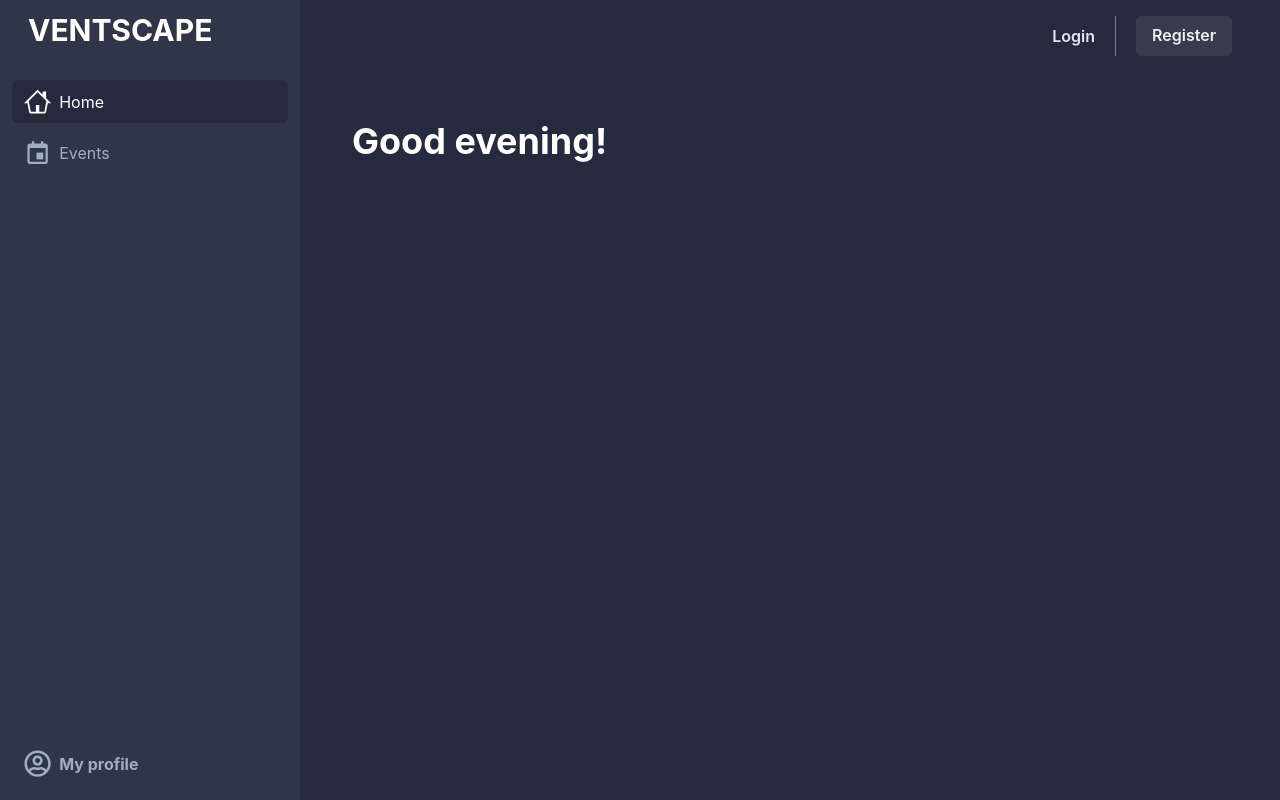
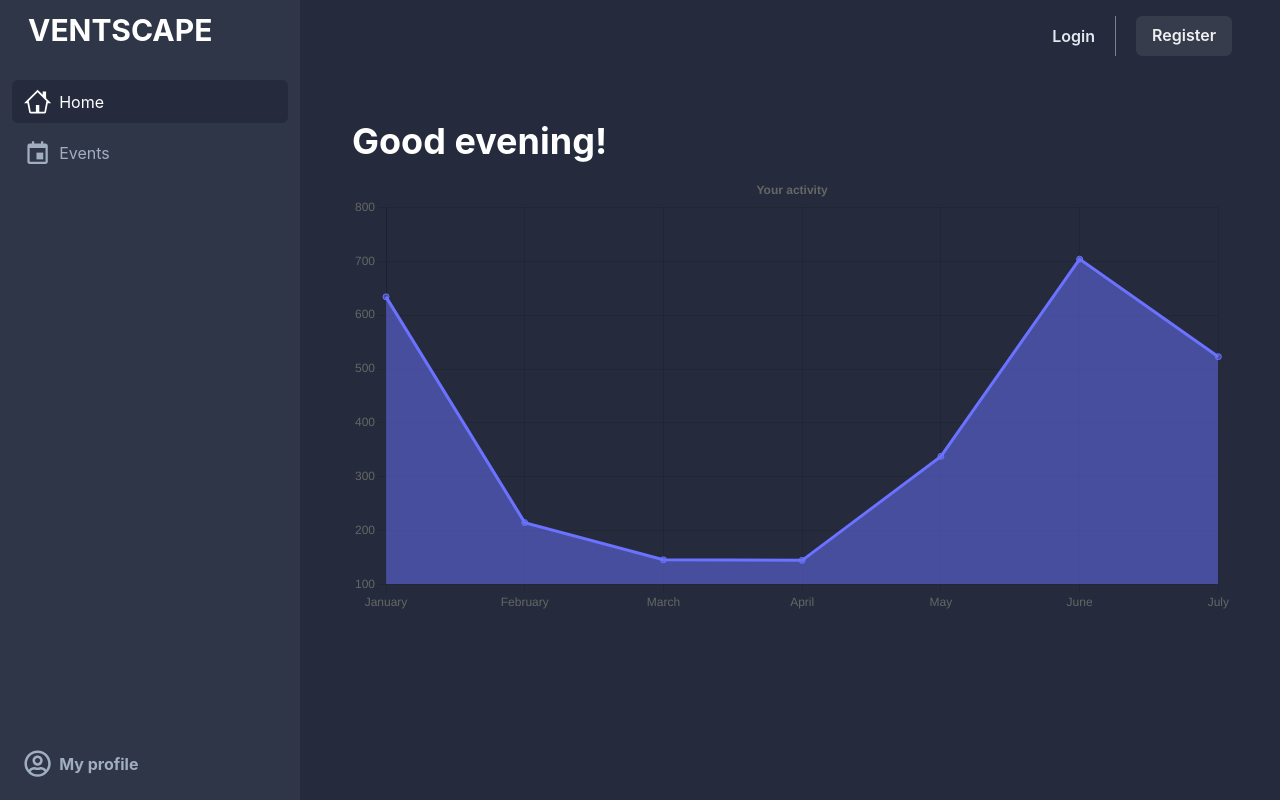
Before and after one commit to oXide0/Ventscape, a React (Vite) app in the folder packages/client/: page / in a window 1280 px wide. Built offline with nearby package versions, Linux system fonts and the light colour scheme; no server answers.

Commit message:
added chart to start page

```diff
--- a/packages/client/package.json
+++ b/packages/client/package.json
@@ -15,8 +15,11 @@
         "@reduxjs/toolkit": "^2.0.1",
         "@testing-library/user-event": "^14.5.1",
         "browser-image-compression": "^2.0.2",
+        "chart.js": "^4.4.1",
+        "faker": "5.5.3",
         "framer-motion": "^11.0.3",
         "react": "^18.2.0",
+        "react-chartjs-2": "^5.2.0",
         "react-dom": "^18.2.0",
         "react-hook-form": "^7.47.0",
         "react-icons": "^4.11.0",
@@ -28,6 +31,7 @@
     "devDependencies": {
         "@testing-library/jest-dom": "^6.1.4",
         "@testing-library/react": "^14.1.2",
+        "@types/faker": "5.5.9",
         "@types/jest": "^29.5.10",
         "@types/react": "^18.2.43",
         "@types/react-dom": "^18.2.17",
--- a/packages/client/src/pages/StartPage.tsx
+++ b/packages/client/src/pages/StartPage.tsx
@@ -1,23 +1,59 @@
 import { Heading } from '@chakra-ui/react';
+import {
+    CategoryScale,
+    Chart as ChartJS,
+    Filler,
+    LineElement,
+    LinearScale,
+    PointElement,
+    Title
+} from 'chart.js';
 import PageLayout from 'components/ui/PageLayout';
+import faker from 'faker';
 import { selectUser } from 'features/userSlice';
 import { useAppSelector } from 'hooks/redux-hooks';
+import { Line } from 'react-chartjs-2';
 import { getGreeting } from 'utils/helpers';
+
+ChartJS.register(CategoryScale, LinearScale, PointElement, LineElement, Title, Filler);
 
 const StartPage = () => {
     const { name } = useAppSelector(selectUser);
+    const greeting = name ? `${getGreeting()}, ${name}!` : `${getGreeting()}!`;
 
     return (
         <PageLayout>
-            {name ? (
-                <Heading>
-                    {getGreeting()}, {name}!
-                </Heading>
-            ) : (
-                <Heading>{getGreeting()}!</Heading>
-            )}
+            <Heading>{greeting}</Heading>
+            <Line data={lineData} options={options} style={{ marginTop: 10 }} />
         </PageLayout>
     );
 };
 
 export default StartPage;
+
+const options = {
+    responsive: true,
+    plugins: {
+        legend: {
+            position: 'top' as const
+        },
+        title: {
+            display: true,
+            text: 'Your activity'
+        }
+    }
+};
+
+const labels = ['January', 'February', 'March', 'April', 'May', 'June', 'July'];
+
+const lineData = {
+    labels,
+    datasets: [
+        {
+            fill: true,
+            data: labels.map(() => faker.datatype.number({ min: 0, max: 1000 })),
+            borderColor: '#6B72FF',
+            backgroundColor: 'rgba(107, 114, 255, 0.5)'
+        }
+    ]
+};
```
Also changed, not shown: 1 other file (tests, documents, lock files or other folders).
